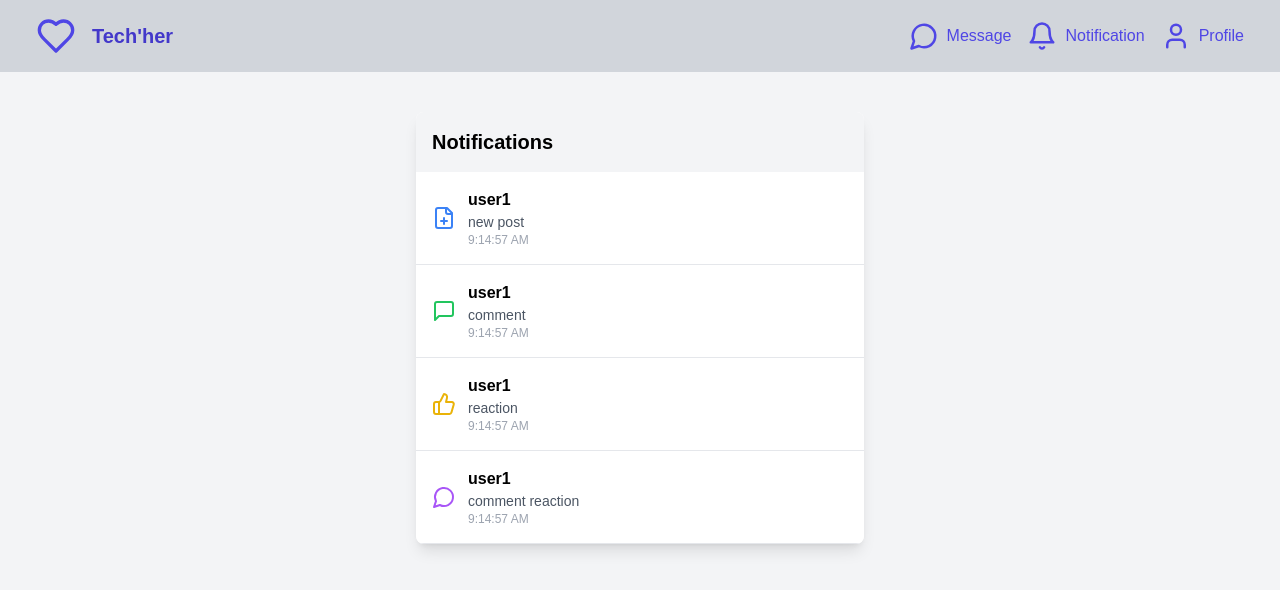
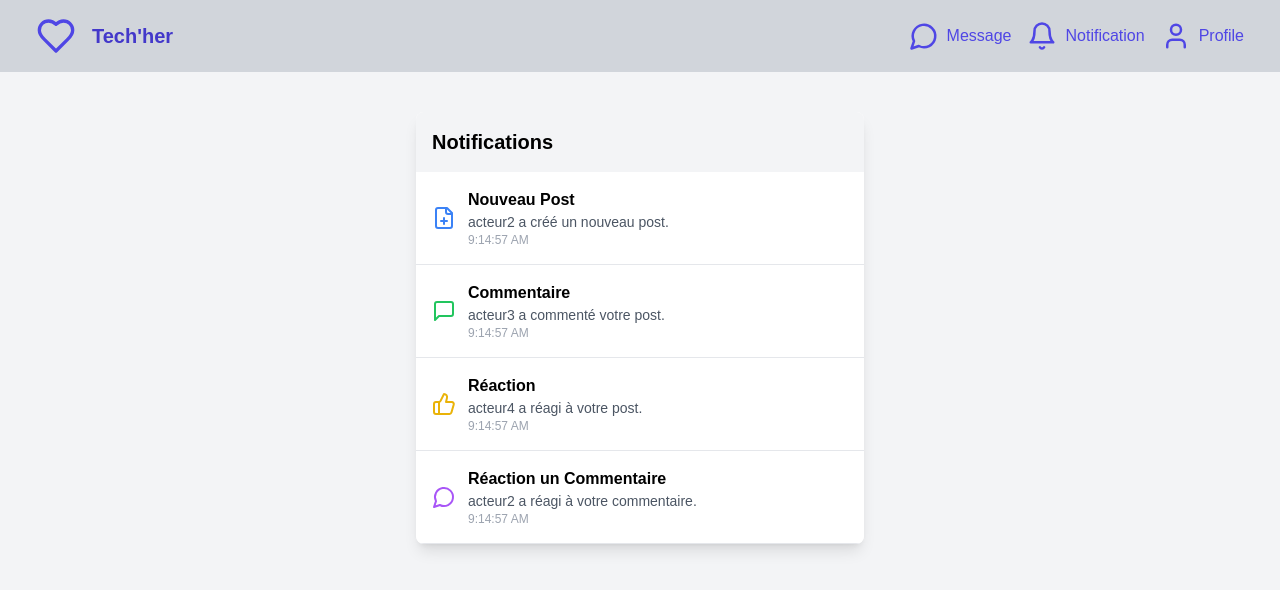
Before and after one commit to Henintsoaaa/takecare, a Next.js app: page /notifications in a window 1280 px wide. Shown: the top 590 px of the page. Built offline with nearby package versions, Linux system fonts and the light colour scheme.

Commit message:
Enhance notifications page: fetch actor names asynchronously and improve loading states

```diff
--- a/app/(root)/notifications/page.tsx
+++ b/app/(root)/notifications/page.tsx
@@ -1,6 +1,6 @@
 "use client";
 import axios from "axios";
-import { useEffect, useState } from "react";
+import { useEffect, useState, Suspense } from "react";
 import {
   Bell,
   MessageSquare,
@@ -8,6 +8,11 @@ import {
   FilePlus,
   MessageCircle,
 } from "lucide-react"; // Import Lucid Icons
+
+interface Actor {
+  id: number;
+  name: string;
+}
 
 interface Notification {
   id: number;
@@ -39,7 +44,7 @@ const _notifications: Notification[] = [
   {
     id: 2,
     user_id: 1,
-    actor_id: 2,
+    actor_id: 3,
     user_name: "user1",
     type: "comment",
     is_read: false,
@@ -51,7 +56,7 @@ const _notifications: Notification[] = [
   {
     id: 3,
     user_id: 1,
-    actor_id: 2,
+    actor_id: 4,
     user_name: "user1",
     type: "reaction",
     is_read: false,
@@ -74,6 +79,19 @@ const _notifications: Notification[] = [
   },
 ];
 
+const fetchActors = async (actorIds: number[]): Promise<Actor[]> => {
+  // Simulate fetching actor names from an API
+  return new Promise<Actor[]>((resolve) => {
+    setTimeout(() => {
+      resolve([
+        { id: 2, name: "acteur2" },
+        { id: 3, name: "acteur3" },
+        { id: 4, name: "acteur4" },
+      ]);
+    }, 1000);
+  });
+};
+
 const NotificationIcon = ({ type }: { type: Notification["type"] }) => {
   switch (type) {
     case "new_post":
@@ -89,7 +107,27 @@ const NotificationIcon = ({ type }: { type: Notification["type"] }) => {
   }
 };
 
-const NotificationItem = ({ notification }: { notification: Notification }) => {
+const NotificationItem = ({
+  notification,
+  actorName,
+}: {
+  notification: Notification;
+  actorName: string;
+}) => {
+  const description = {
+    new_post: `${actorName} a créé un nouveau post.`,
+    comment: `${actorName} a commenté votre post.`,
+    reaction: `${actorName} a réagi à votre post.`,
+    comment_reaction: `${actorName} a réagi à votre commentaire.`,
+  };
+
+  const title = {
+    new_post: "Nouveau Post",
+    comment: "Commentaire",
+    reaction: "Réaction",
+    comment_reaction: "Réaction un Commentaire",
+  };
+
   return (
     <div
       className={`flex items-center p-4 border-b ${
@@ -98,9 +136,9 @@ const NotificationItem = ({ notification }: { notification: Notification }) => {
     >
       <NotificationIcon type={notification.type} />
       <div className="ml-3">
-        <p className="font-semibold">{notification.user_name}</p>
+        <p className="font-semibold">{title[notification.type]}</p>
         <p className="text-sm text-gray-600">
-          {notification.type.replace("_", " ")}
+          {description[notification.type]}
         </p>
         <p className="text-xs text-gray-400">
           {notification.created_at.toLocaleTimeString()}
@@ -113,14 +151,26 @@ const NotificationItem = ({ notification }: { notification: Notification }) => {
 const NotificationsList = () => {
   const [notifications, setNotifications] = useState<Notification[]>([]);
   const [loading, setLoading] = useState(true);
+  const [actors, setActors] = useState<{ [key: number]: string }>({});
 
   useEffect(() => {
-    setNotifications(_notifications);
-    setLoading(false);
+    const loadNotifications = async () => {
+      // Simulate fetching notifications from an API
+      setNotifications(_notifications);
+      const actorIds = _notifications.map((n) => n.actor_id);
+      const fetchedActors = await fetchActors(actorIds);
+      const actorMap = Object.fromEntries(
+        fetchedActors.map((actor) => [actor.id, actor.name])
+      );
+      setActors(actorMap);
+      setLoading(false);
+    };
+
+    loadNotifications();
   }, []);
 
   if (loading) {
-    return <div>Loading...</div>;
+    return <div>Loading notifications...</div>;
   }
 
   return (
@@ -130,7 +180,11 @@ const NotificationsList = () => {
       </div>
       <div>
         {notifications.map((notification) => (
-          <NotificationItem key={notification.id} notification={notification} />
+          <NotificationItem
+            key={notification.id}
+            notification={notification}
+            actorName={actors[notification.actor_id] || "Acteur Inconnu"}
+          />
         ))}
       </div>
     </div>
@@ -140,7 +194,9 @@ const NotificationsList = () => {
 const Page = () => {
   return (
     <div className="p-4">
-      <NotificationsList />
+      <Suspense fallback={<div>Loading notifications...</div>}>
+        <NotificationsList />
+      </Suspense>
     </div>
   );
 };
```
Also changed, not shown: app/(root)/[userId]/page.tsx (renamed from app/[userId]/page.tsx).
